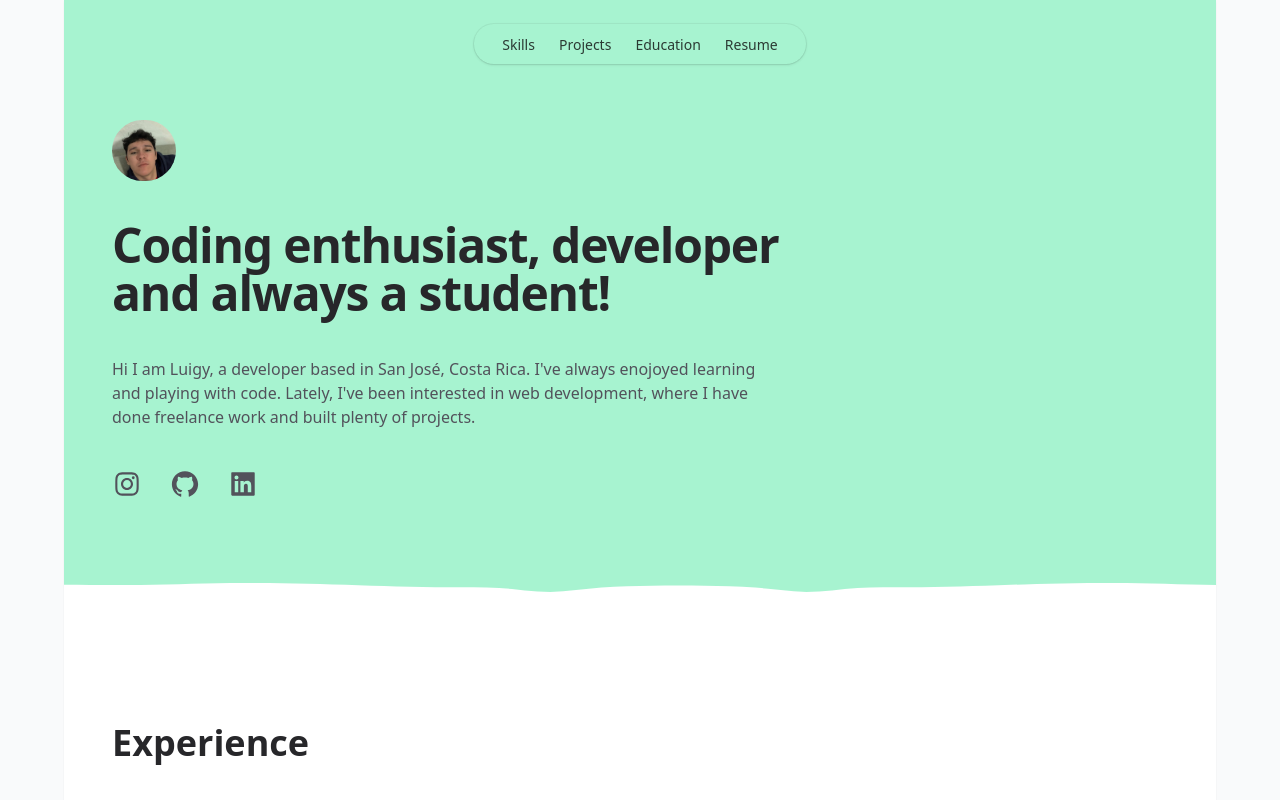
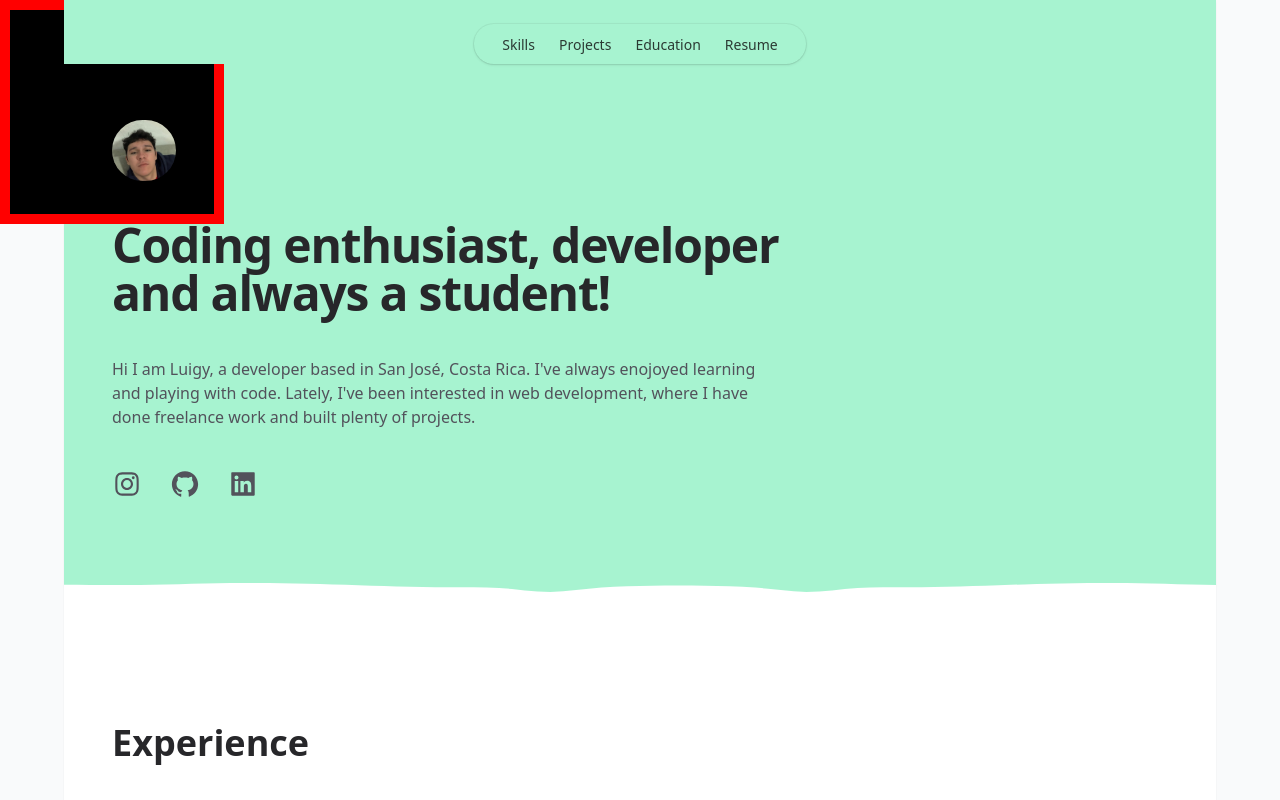
Before and after one commit to luigyy/portfolio, a React (Vite) app: page / in a window 1280 px wide. Shown: the top 800 px of the page. Built offline with nearby package versions, Linux system fonts and the light colour scheme.

Commit message:
implemented div to follow cursor

```diff
--- /dev/null
+++ b/src/App.css
@@ -0,0 +1,5 @@
+#blob {
+  transition-duration: 1000ms;
+  transition-timing-function: ease-out;
+  border: 10px red solid;
+}
--- a/src/App.tsx
+++ b/src/App.tsx
@@ -4,11 +4,34 @@ import Hero from "./components/Hero";
 import Content from "./components/Content";
 import Footer from "./components/Footer";
 import LemonDrop from "./components/Wave/LemonDrop";
+import { useState, useEffect } from "react";
+import "./App.css";
 //
 function App() {
+  const [pos, setPos] = useState({ x: 0, y: 0 });
+  useEffect(() => {
+    const updatePos = (e: MouseEvent) => {
+      const { clientY, clientX } = e;
+      setPos({ x: clientX, y: clientY });
+    };
+    window.addEventListener("mousemove", updatePos);
+
+    return () => {
+      window.removeEventListener("mousemove", updatePos);
+    };
+  });
+
+  const moveCursor = {
+    transform: `translate(${pos.x}px, ${pos.y}px)`,
+  };
   return (
     // container
     <div className="bg-gray-50 min-h-screen overflow-hidden   ">
+      <div
+        style={moveCursor}
+        id="blob"
+        className="w-56 h-56 bg-black absolute duration-[1s] ease-out"
+      ></div>
       {/* main card  */}
       <div className="md:mx-16 bg-white min-h-screen shadow-sm ">
         {/* navbar  */}
```
